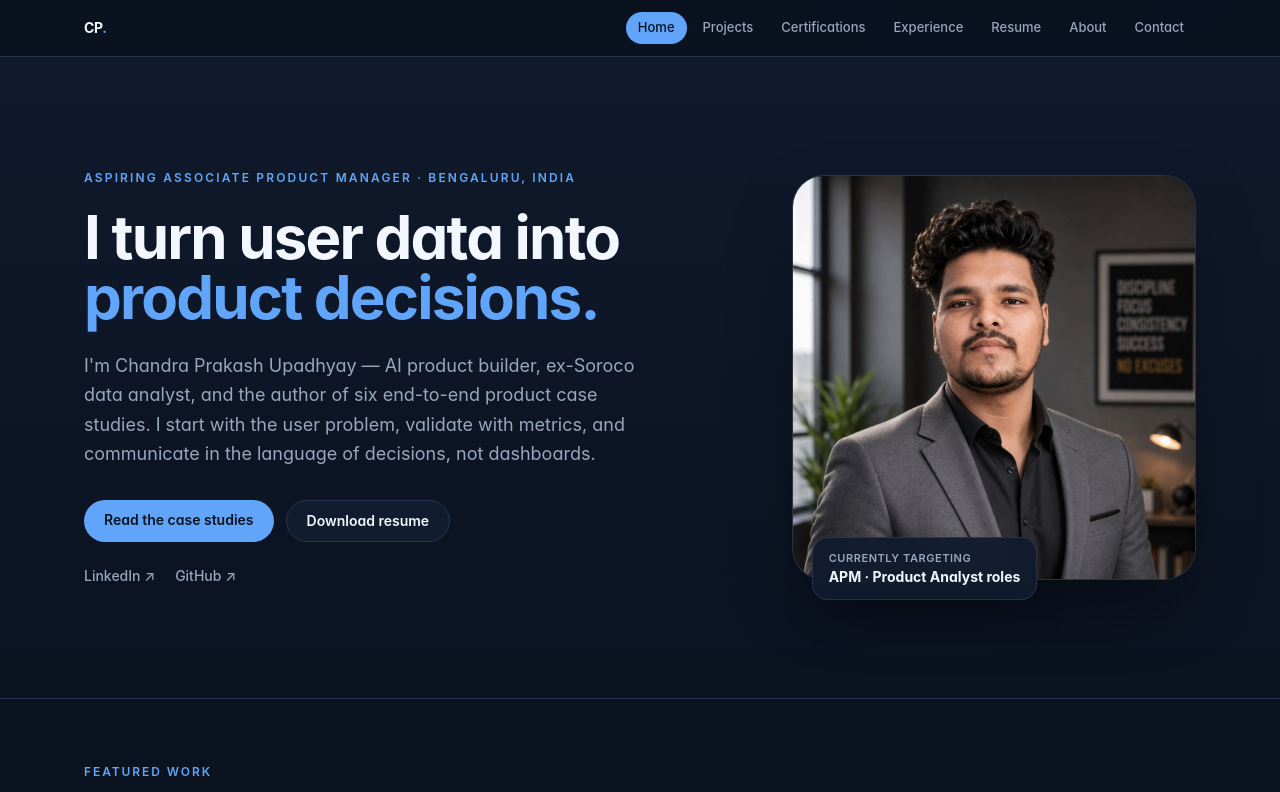
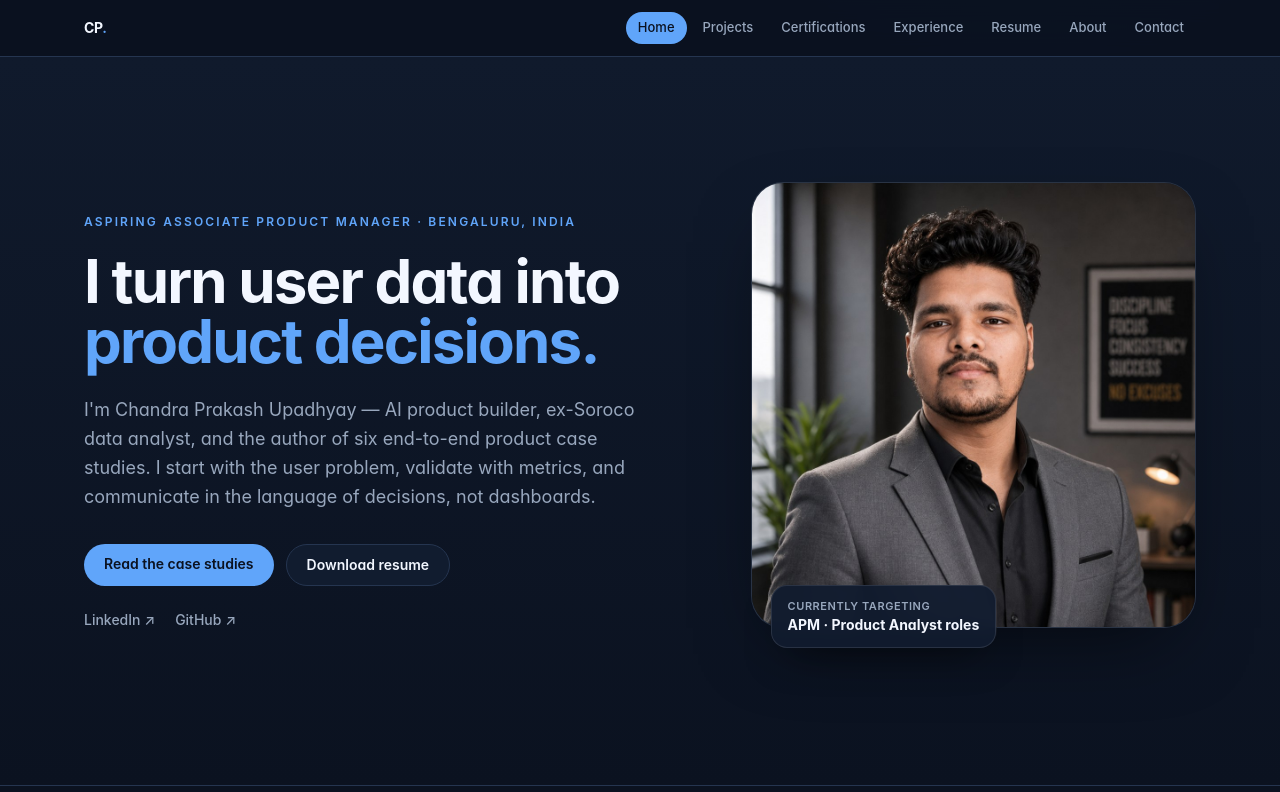
Before and after one commit to cpupadhyay/cpupadhyay.portfolio, a Next.js app in the folder chandra-portfolio/portfolio/: page / in a window 1280 px wide. Shown: the top 792 px of the page. Built offline with nearby package versions, Linux system fonts and the light colour scheme.

Commit message:
Reposition hero photo beside intro

```diff
--- a/chandra-portfolio/portfolio/app/page.tsx
+++ b/chandra-portfolio/portfolio/app/page.tsx
@@ -22,7 +22,7 @@ export default function HomePage() {
     <>
       {/* Hero */}
       <section className="border-b border-line bg-[linear-gradient(180deg,#101A2C_0%,#0B1220_100%)]">
-        <div className="mx-auto grid max-w-shell grid-cols-1 items-center gap-12 px-5 py-20 sm:py-28 lg:grid-cols-[1.55fr_0.95fr]">
+        <div className="mx-auto grid min-h-[calc(100vh-72px)] max-w-shell grid-cols-1 items-center gap-12 px-5 py-16 sm:py-20 lg:grid-cols-[1.15fr_0.85fr] lg:gap-16 lg:py-20">
           <Reveal>
             <p className="text-[12px] font-semibold uppercase tracking-[0.18em] text-accent">
               Aspiring Associate Product Manager · Bengaluru, India
@@ -50,7 +50,7 @@ export default function HomePage() {
             </div>
           </Reveal>
           <Reveal delay={0.15}>
-            <div className="relative mx-auto w-full max-w-md">
+            <div className="relative ml-auto w-full max-w-lg lg:-mt-8">
               <div className="overflow-hidden rounded-[2rem] border border-white/10 bg-[#111C2F] shadow-[0_30px_80px_-30px_rgba(0,0,0,0.65)]">
                 <img
                   src="/profile.jpg"
```
